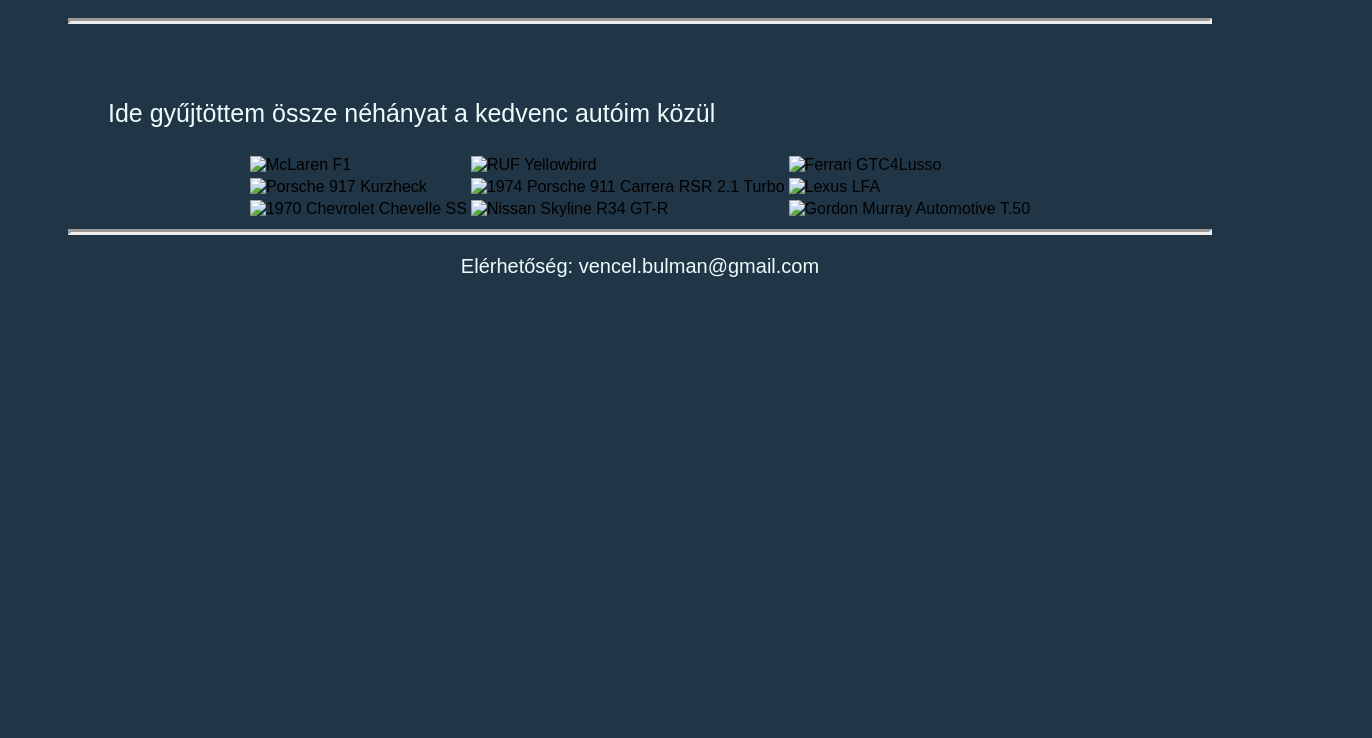
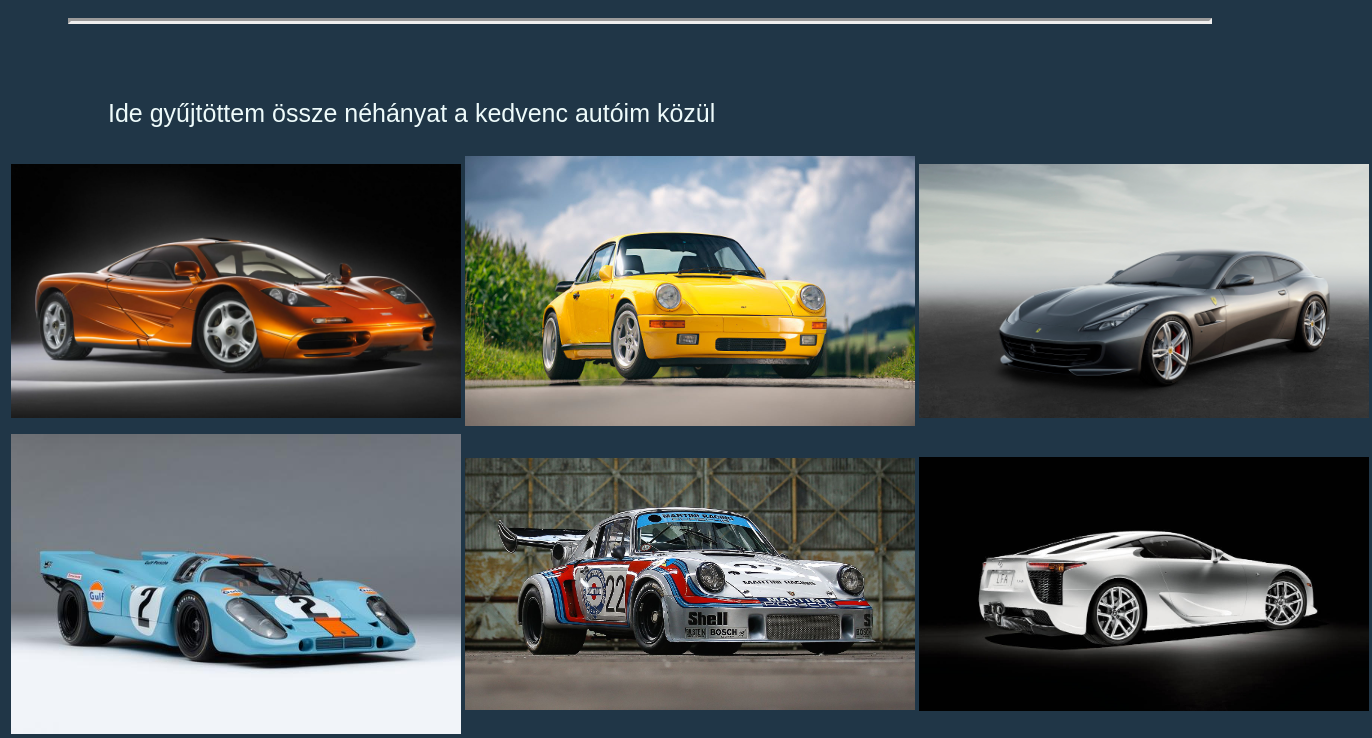
Before and after one commit to bulmanvencel/bulmanvencel.github.io, a plain HTML site: page kepek.htm in a window 1280 px wide. Shown: the part 45-783 px from the top of the page, 1372 px wide, since content can reach past the window. Drawn offline with Linux system fonts and the light colour scheme.

Commit message:
Update kepek.htm

```diff
--- a/kepek.htm
+++ b/kepek.htm
@@ -28,35 +28,35 @@
     <table align="center" id="t03">
         <tr>
             <td>
-                <img src="mclarenf1.jpg" alt="McLaren F1" title="McLaren F1" class="kep">
+                <img src="kepek/mclarenf1.jpg" alt="McLaren F1" title="McLaren F1" class="kep">
             </td>
             <td>
-                <img src="rufyellowbird.jpg" alt="RUF Yellowbird" title="RUF Yellowbird" class="kep">
+                <img src="kepek/rufyellowbird.jpg" alt="RUF Yellowbird" title="RUF Yellowbird" class="kep">
             </td>
             <td>
-                <img src="ferrari-gtc4lusso.jpg" alt="Ferrari GTC4Lusso" title="Ferrari GTC4Lusso" class="kep">
+                <img src="kepek/ferrari-gtc4lusso.jpg" alt="Ferrari GTC4Lusso" title="Ferrari GTC4Lusso" class="kep">
             </td>
         </tr>
         <tr>
             <td>
-                <img src="porsche917k.jpg" alt="Porsche 917 Kurzheck" title="Porsche 917 Kurzheck" class="kep">
+                <img src="kepek/porsche917k.jpg" alt="Porsche 917 Kurzheck" title="Porsche 917 Kurzheck" class="kep">
             </td>
             <td>
-                <img src="1974_Porsche_911_Carrera_RSR_2.1_Turbo.jpg" alt="1974 Porsche 911 Carrera RSR 2.1 Turbo" title="1974 Porsche 911 Carrera RSR 2.1 Turbo" class="kep">
+                <img src="kepek/1974_Porsche_911_Carrera_RSR_2.1_Turbo.jpg" alt="1974 Porsche 911 Carrera RSR 2.1 Turbo" title="1974 Porsche 911 Carrera RSR 2.1 Turbo" class="kep">
             </td>
             <td>
-                <img src="lexuslfa.jpg" alt="Lexus LFA" title="Lexus LFA" class="kep">
+                <img src="kepek/lexuslfa.jpg" alt="Lexus LFA" title="Lexus LFA" class="kep">
             </td>
         </tr>
         <tr>
             <td>
-                <img src="chevroletchevelle.jpg" alt="1970 Chevrolet Chevelle SS" title="1970 Chevrolet Chevelle SS" class="kep">
+                <img src="kepek/chevroletchevelle.jpg" alt="1970 Chevrolet Chevelle SS" title="1970 Chevrolet Chevelle SS" class="kep">
             </td>
             <td>
-                <img src="nissanskyline.jpg" alt="Nissan Skyline R34 GT-R" title="Nissan Skyline R34 GT-R" class="kep">
+                <img src="kepek/nissanskyline.jpg" alt="Nissan Skyline R34 GT-R" title="Nissan Skyline R34 GT-R" class="kep">
             </td>
             <td>
-                <img src="t50.jpg" alt="Gordon Murray Automotive T.50" title="Gordon Murray Automotive T.50" class="kep">
+                <img src="kepek/t50.jpg" alt="Gordon Murray Automotive T.50" title="Gordon Murray Automotive T.50" class="kep">
             </td>
         </tr>
         </table>
```
